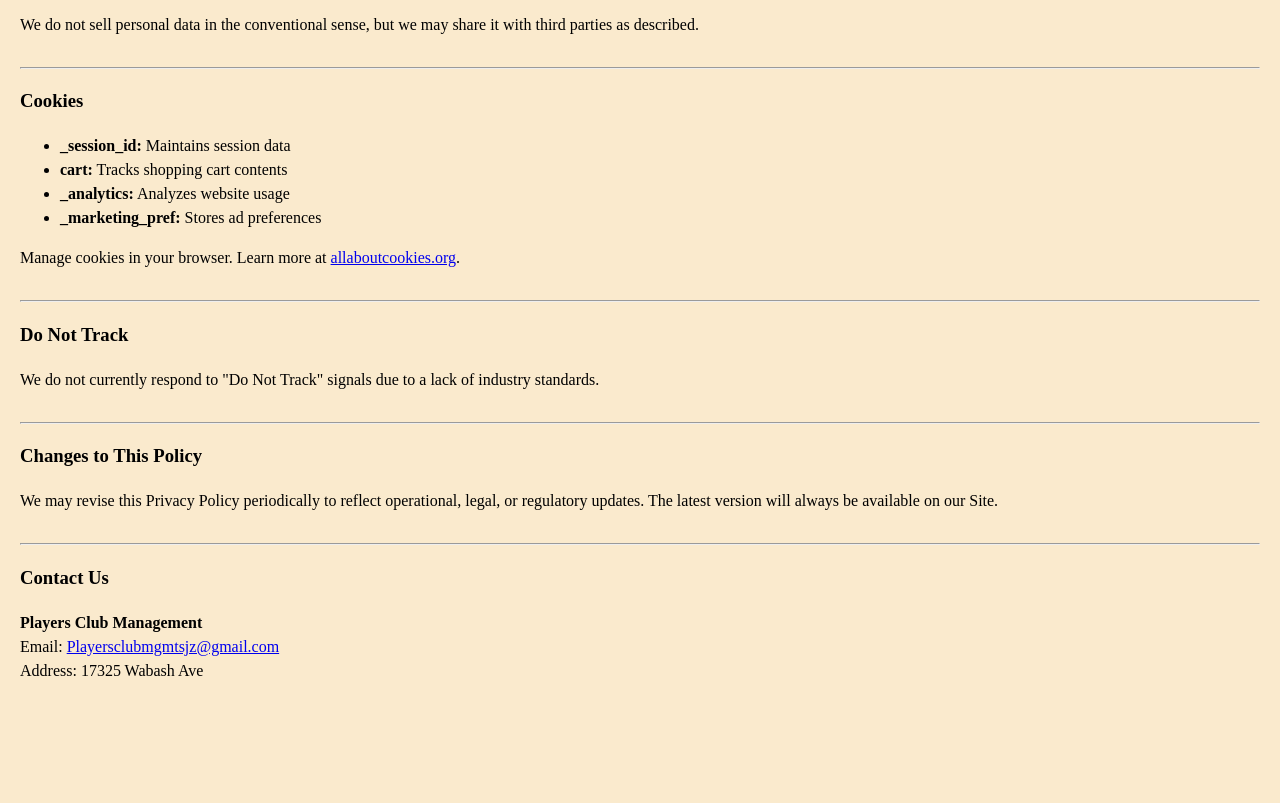
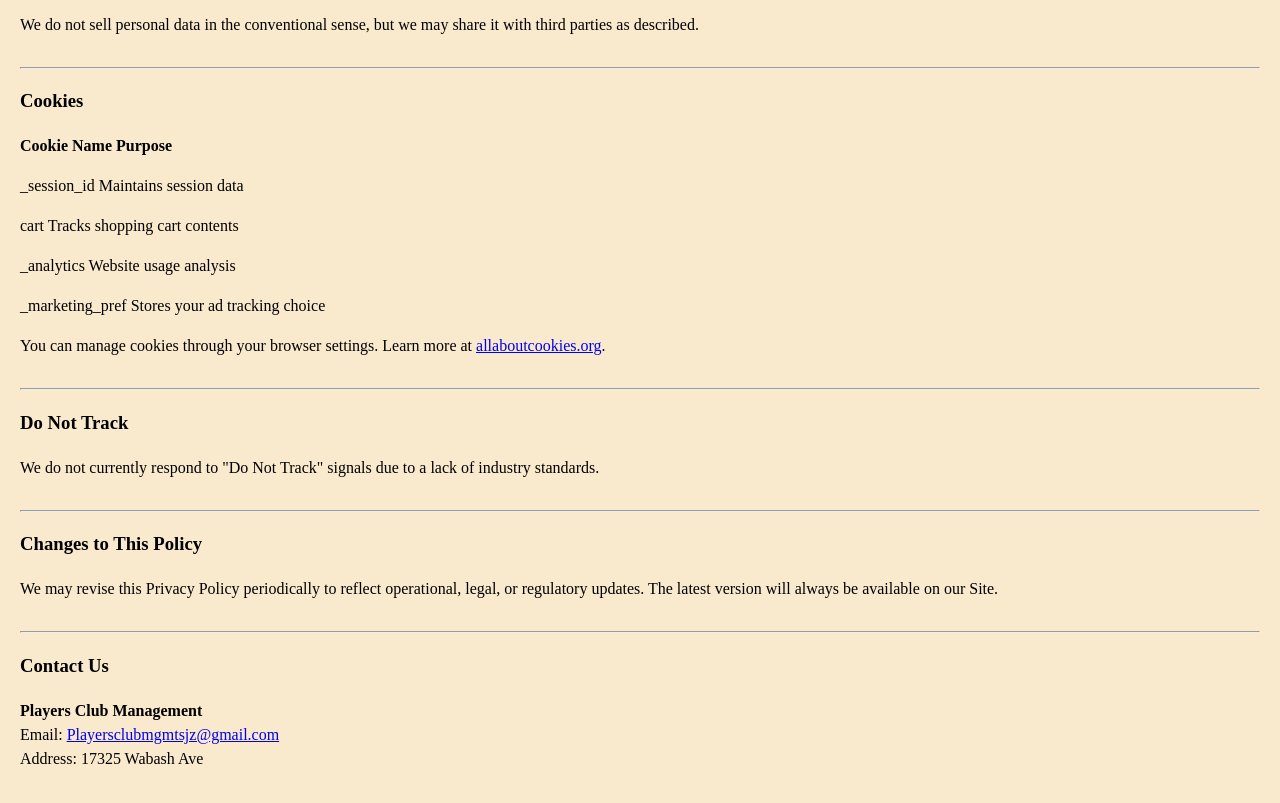
Before and after one commit to Fahim-Alam1/pc_management, a website: page privacy.html in a window 1280 px wide. Shown: the part 3424-4227 px from the top of the page. Before the commit the page ends 4157 px from the top, so only its background shows below. Drawn offline with nearby package versions, Linux system fonts and the light colour scheme; files that its build step writes are made by us from their sources.

Commit message:
Update privacy.html

```diff
--- a/privacy.html
+++ b/privacy.html
@@ -205,13 +205,13 @@
 
 	<section>
 		<h3>Cookies</h3>
-		<ul>
-			<li><strong>_session_id:</strong> Maintains session data</li>
-			<li><strong>cart:</strong> Tracks shopping cart contents</li>
-			<li><strong>_analytics:</strong> Analyzes website usage</li>
-			<li><strong>_marketing_pref:</strong> Stores ad preferences</li>
-		</ul>
-		<p>Manage cookies in your browser. Learn more at <a href="http://www.allaboutcookies.org/">allaboutcookies.org</a>.</p>
+		<p>
+		<p><b>Cookie Name          Purpose</b></p>
+		<p>_session_id             Maintains session data</p>
+		<p>cart                    Tracks shopping cart contents</p>
+		<p>_analytics              Website usage analysis</p>
+		<p>_marketing_pref         Stores your ad tracking choice</p>
+		<p>You can manage cookies through your browser settings. Learn more at <a href="http://www.allaboutcookies.org/">allaboutcookies.org</a>.</p>
 	</section>
 	<hr>
 
```
